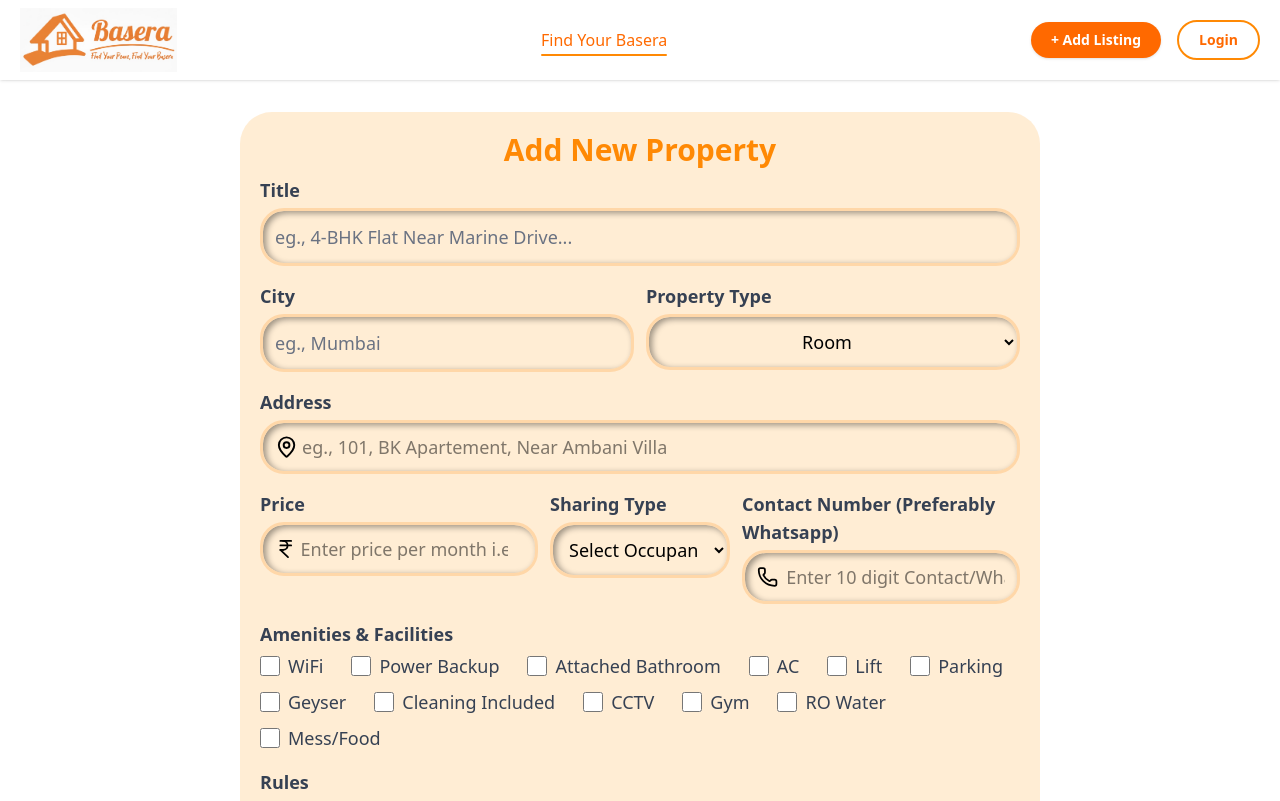
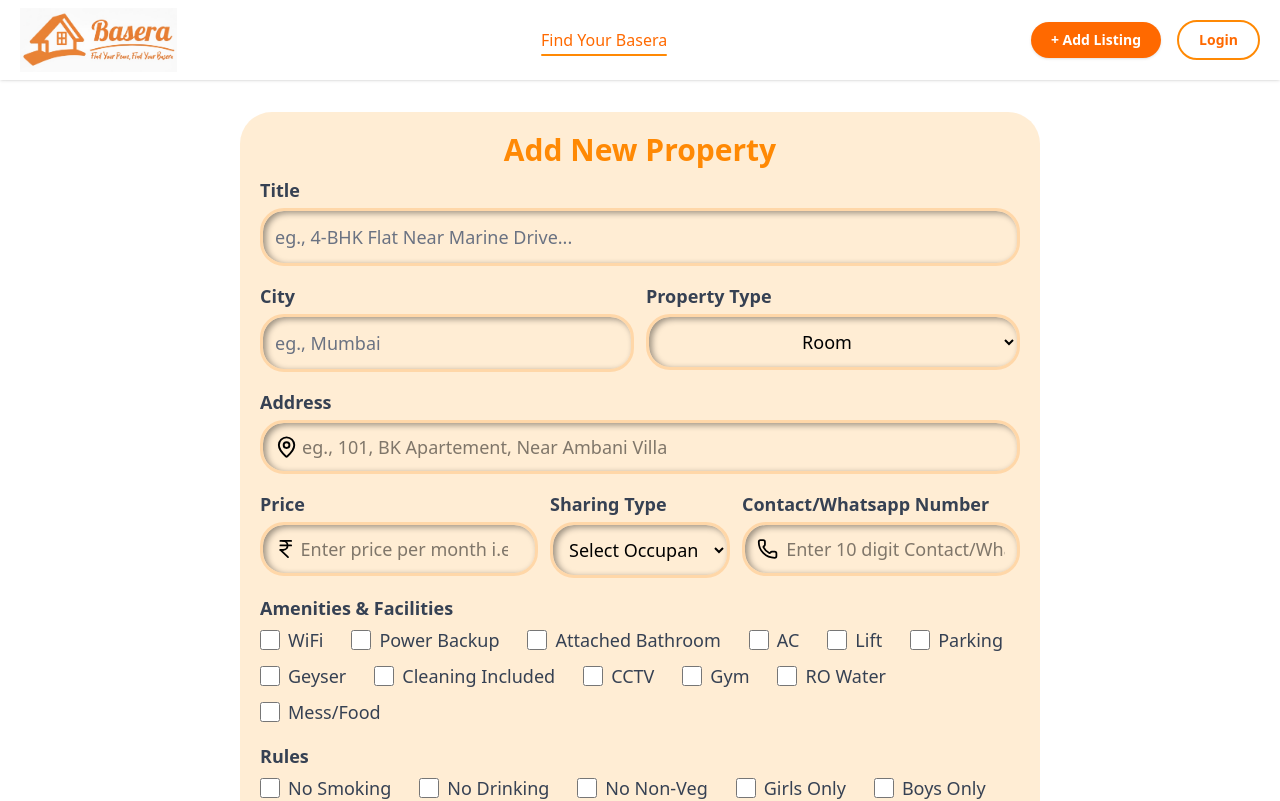
Before and after one commit to saurabhkumar005/Basera, a React (Vite) app in the folder Client/: page /listing/add in a window 1280 px wide. Shown: the top 801 px of the page. Built offline with nearby package versions, Linux system fonts and the light colour scheme; no server answers; sample sign-in values are in the browser's storage.

Commit message:
small change

```diff
--- a/Client/src/pages/AddListing.jsx
+++ b/Client/src/pages/AddListing.jsx
@@ -248,7 +248,7 @@ const inputStyle =  "p-3 w-full  rounded-3xl focus:bg-gray-100 border-3 border-o
 
                         {/* contact number */}
                         <div className="flex  gap-1 text-lg flex-col w-full">
-                            <label htmlFor="contactNumber" className='font-bold  text-gray-700' >Contact Number (Preferably Whatsapp) </label>
+                            <label htmlFor="contactNumber" className='font-bold  text-gray-700' >Contact/Whatsapp Number </label>
                             <div className={` ${inputStyle} flex `}>
                                <Phone className='mr-2'/>
                             <input
```
